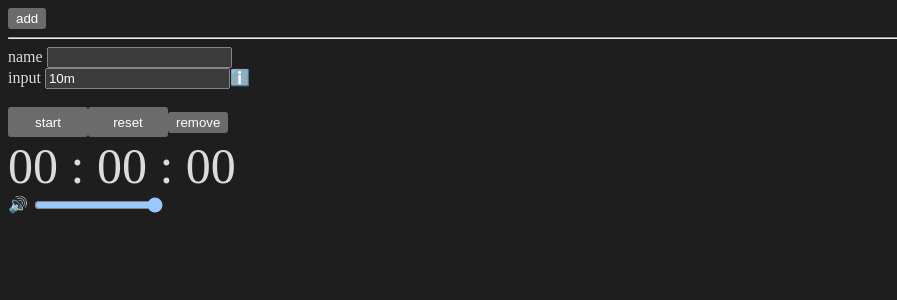
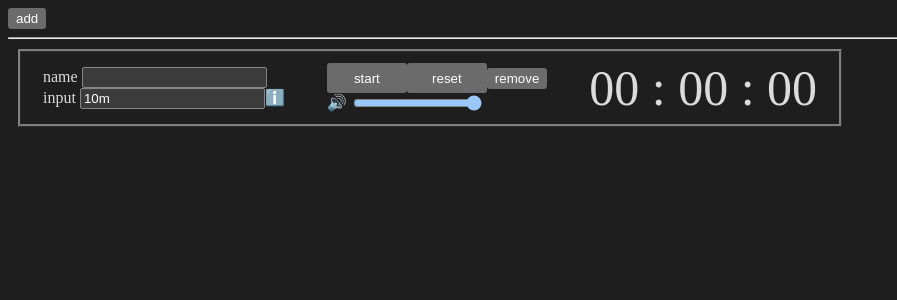
Before and after one commit to Shadowclysm/utility, an Angular app: page / in a window 1280 px wide. Shown: the top 300 px of the page, without its empty margins (0-897 px from the left). Built offline with nearby package versions, Linux system fonts and the light colour scheme.

Commit message:
update element layout to look better

```diff
--- a/src/app/app.html
+++ b/src/app/app.html
@@ -10,11 +10,3 @@
     </div>
 
 </div>
-
-
-<style>
-    input.run, input.reset {
-        width: 80px;
-        height: 30px;
-    }
-</style>
--- a/src/app/timer/timer.css
+++ b/src/app/timer/timer.css
@@ -0,0 +1,12 @@
+input.run, input.reset {
+    width: 80px;
+    height: 30px;
+}
+table.container {
+    border-style: ridge;
+    margin: 10px;
+}
+td {
+    vertical-align: middle;
+    padding: 5px 20px;
+}
--- a/src/app/timer/timer.html
+++ b/src/app/timer/timer.html
@@ -1,5 +1,5 @@
-<div>
-
+<table class="container">
+    <td>
         name
         <input type="text">
         <br>
@@ -7,31 +7,15 @@
         input
         <input type="text" class="base" [(ngModel)]="base" (keydown.enter)="set($event)">
         <span title="input time in the hhmmss format or use the unit as a suffix, ie 10m&#013;prefix time with +/- to modify running timer">ℹ️</span>
-
-    <br>
-
-    <br>
-
-    <div>
+    </td>
+    <td>
         <input type="button" class="run" [value]="updateRunButtonValue()" (click)="toggleRun()">
 
         <input type="button" class="reset" value="reset" (click)="reset()">
 
         <button (click)="remove.emit()"> remove </button>
-    </div>
-
-
-    <span style="font-size:50px;">
-
-    {{Math.trunc(target/3600) | number:'2.0-0'}}
-    :
-    {{Math.trunc(target/60)%60 | number:'2.0-0'}}
-    :
-    {{Math.trunc(target/1)%60 | number:'2.0-0'}}
-    </span>
 
         <br>
-
 
         <audio #audio >
             <source src="assets/alert.mp3" type="audio/mpeg">
@@ -43,14 +27,14 @@
             <span [hidden]="volume != 'low'" style="width:24px">🔈</span>
             <input type="range" class="volume" min="0" max="1" step="0.1" value="1" (input)="changeVolume($event)">
         </div>
-
-
-</div>
-
-
-<style>
-    input.run, input.reset {
-        width: 80px;
-        height: 30px;
-    }
-</style>
+    </td>
+    <td>
+        <span style="font-size:50px;">
+            {{Math.trunc(target/3600) | number:'2.0-0'}}
+            :
+            {{Math.trunc(target/60)%60 | number:'2.0-0'}}
+            :
+            {{Math.trunc(target/1)%60 | number:'2.0-0'}}
+        </span>
+    </td>
+</table>
--- a/src/app/timer/timer.ts
+++ b/src/app/timer/timer.ts
@@ -83,7 +83,7 @@ export class Timer {
         let volume = event["target"].valueAsNumber;
         this.audioRef.nativeElement.volume = volume;
         if(volume == 0) this.volume = "low";
-        else if(volume < .5) this.volume = "med";
+        else if(volume <= .5) this.volume = "med";
         else this.volume = "high";
     }
 
```
Lines whose indentation alone changed are shown as unchanged.
